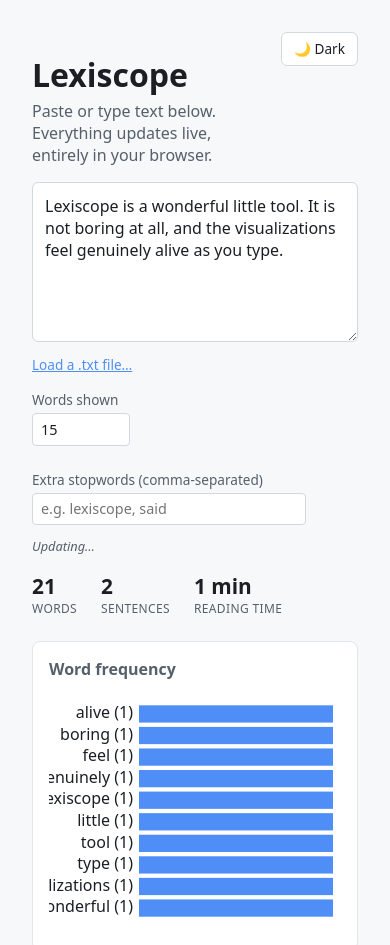
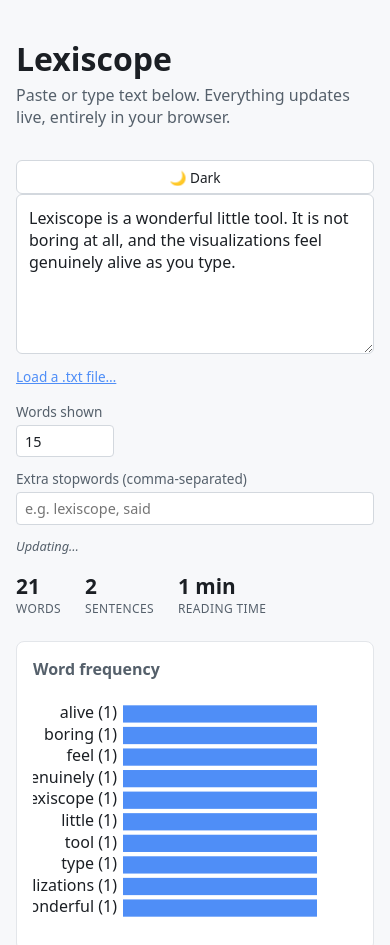
Before and after one commit to ctkrug/lexiscope, a website built with Vite: page index.html in a window 390 px wide. Shown: the top 945 px of the page. Built offline with nearby package versions, Linux system fonts and the light colour scheme.

Commit message:
feat(style): add a mobile breakpoint for narrow viewports
Stacks the header, settings controls, and visualization panels into a
single column and lets the stopwords input fill the available width
below 600px, avoiding horizontal overflow on phones.

```diff
--- a/src/style.css
+++ b/src/style.css
@@ -194,3 +194,28 @@ header p {
 #visualizations svg text.metric-value {
   fill: #fff;
 }
+
+@media (max-width: 600px) {
+  body {
+    padding: 1rem;
+  }
+
+  header {
+    flex-direction: column;
+    align-items: stretch;
+  }
+
+  #settings {
+    flex-direction: column;
+    gap: 0.75rem;
+  }
+
+  #settings input[type='text'] {
+    width: 100%;
+    box-sizing: border-box;
+  }
+
+  #visualizations {
+    grid-template-columns: 1fr;
+  }
+}
```
